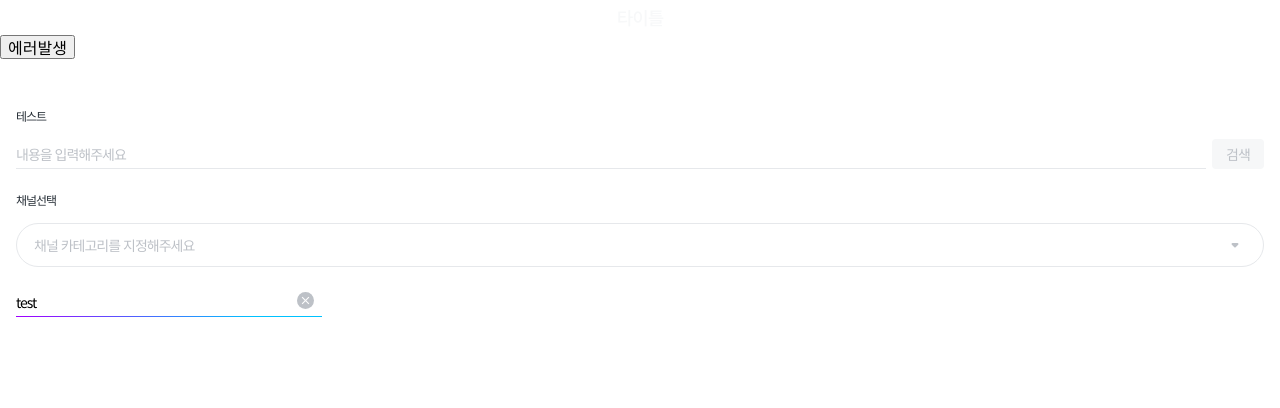
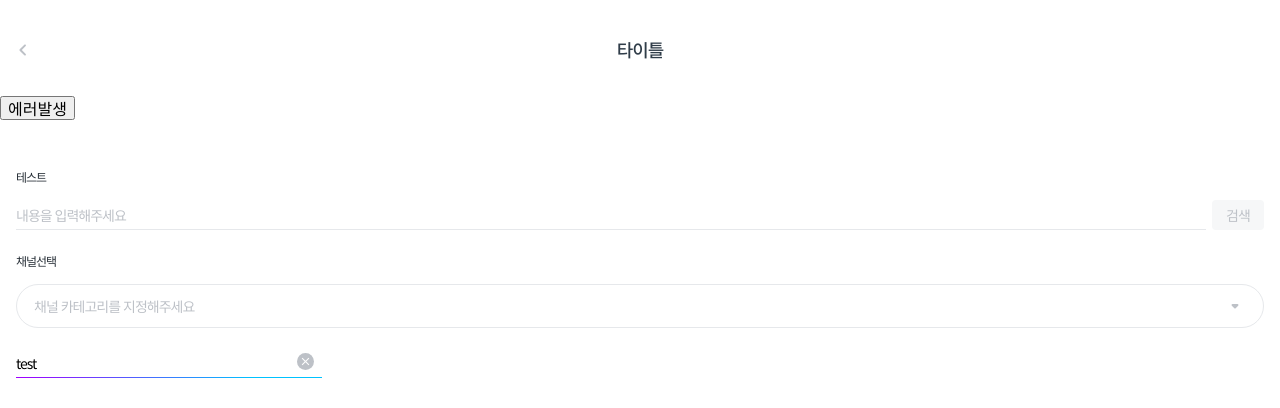
Before and after one commit to bsideproject/team3-client, a Next.js app: page /channel/add in a window 1280 px wide. Shown: the top 408 px of the page. Built offline with nearby package versions, Linux system fonts and the light colour scheme.

Commit message:
Fix PageHeader style

```diff
--- a/components/ui/buttons/PrevButton.tsx
+++ b/components/ui/buttons/PrevButton.tsx
@@ -1,15 +1,21 @@
 import Image from 'next/image'
+import styled from 'styled-components'
 import Button from './Button'
 
 const PrevButton = ({ ...props }) => (
-  <Button aria-label="이전 단계로" {...props}>
+  <StyledButton aria-label="이전 단계로" {...props}>
     <Image
       src="/images/chevron_left.svg" // Route of the image file
       alt="왼쪽을 가리키는 V형 무늬"
       width={24}
       height={24}
     />
-  </Button>
+  </StyledButton>
 )
 
 export default PrevButton
+
+const StyledButton = styled(Button)`
+  width: 24px;
+  height: 24px;
+`
--- a/components/ui/headers/PageHeader.tsx
+++ b/components/ui/headers/PageHeader.tsx
@@ -1,6 +1,7 @@
 import { HTMLAttributes } from 'react'
 import styled from 'styled-components'
 import PrevButton from '@/components/ui/buttons/PrevButton'
+import Router from 'next/router'
 
 interface Props extends HTMLAttributes<HTMLDivElement> {
   hasPrev?: boolean
@@ -11,9 +12,13 @@ const defaultProps: Partial<Props> = {
 }
 
 const PageHeader = ({ hasPrev, ...props }: Props) => {
+  const handleGoBack = () => {
+    Router.back()
+  }
+
   return (
     <Wrapper {...props}>
-      {hasPrev && <StyledPrevButton />}
+      {hasPrev && <StyledPrevButton onClick={handleGoBack} />}
       <Title>타이틀</Title>
     </Wrapper>
   )
@@ -24,20 +29,21 @@ PageHeader.defaultProps = defaultProps
 export default PageHeader
 
 const Wrapper = styled.div`
-  position: relative;
-  height: 35px;
-  display: flex;
-  justify-content: center;
-  align-items: center;
+  display: grid;
+  grid-template-columns: 1fr 1fr 1fr 1fr 1fr;
+  padding-top: 24px;
+  padding-bottom: 20px;
+  place-items: center;
 `
 
 const StyledPrevButton = styled(PrevButton)`
-  position: absolute;
-  left: 11px;
-  top: 50%;
-  transform: translateY(-50%);
+  grid-column: 1 / 2;
+  place-self: center start;
+  margin-left: 11px;
 `
 
 const Title = styled.h1`
+  grid-column: 3 / 4;
   ${({ theme }) => theme.typo.H75R}
+  color: ${({ theme }) => theme.color.G70};
 `
--- a/views/channel/ChannelAdd.tsx
+++ b/views/channel/ChannelAdd.tsx
@@ -19,7 +19,7 @@ const ChannelAdd = () => {
   return (
     <div>
       <div>
-        <PageHeader />
+        <PageHeader hasPrev />
       </div>
       <div>
         <button onClick={handleErrorToggle} style={{ marginBottom: '30px' }}>
```
